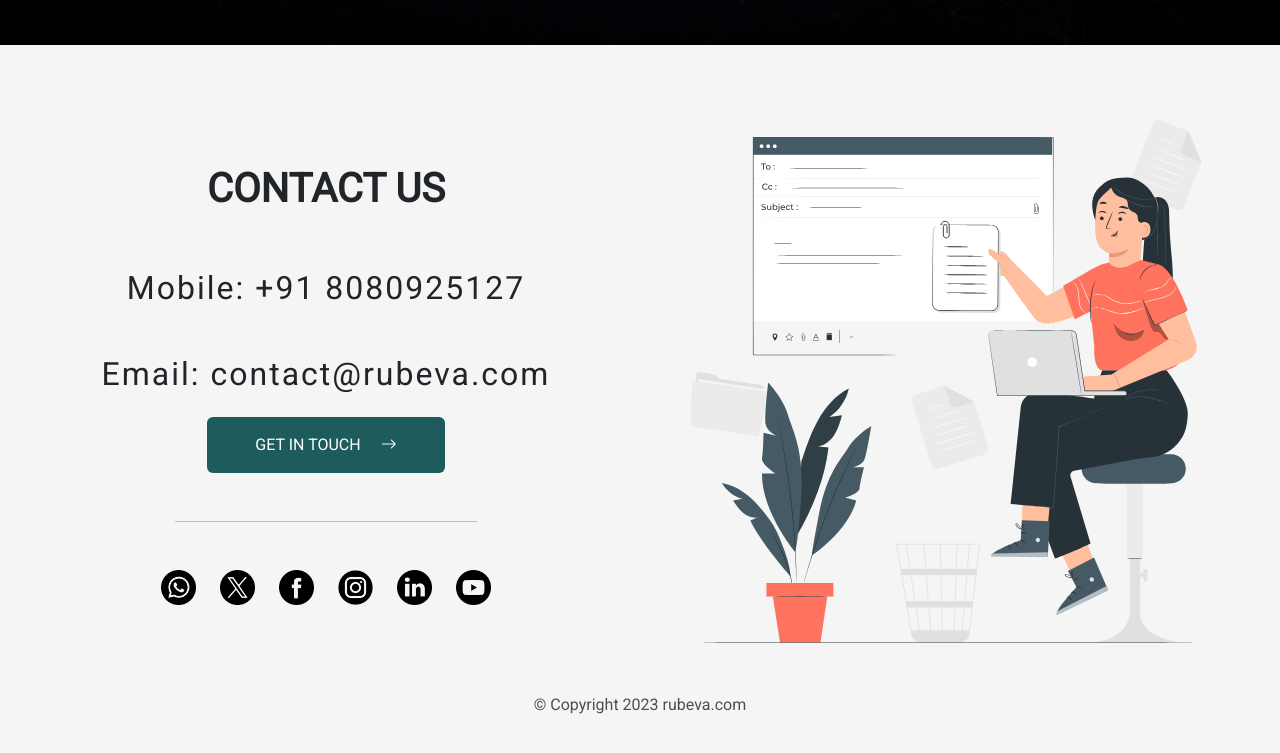
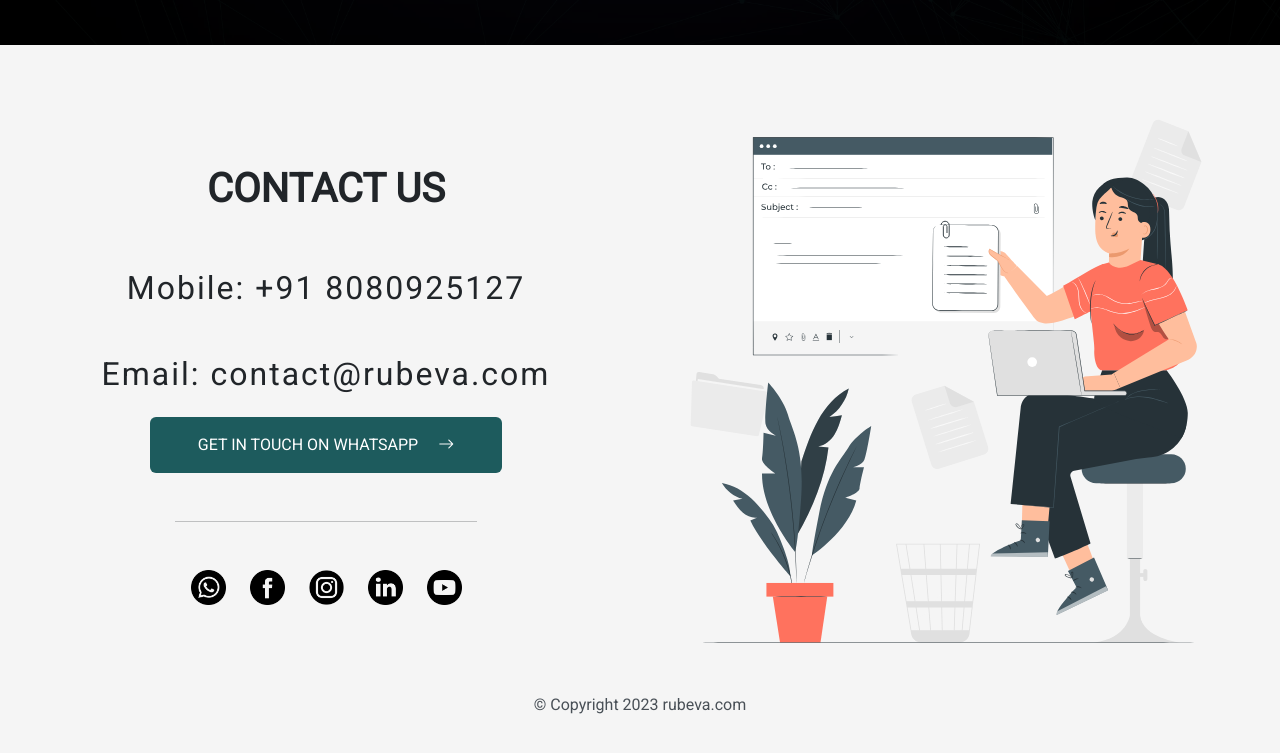
Before and after one commit to RubevaCode/website, a plain HTML site: page index.html in a window 1280 px wide. Shown: the part 3216-3969 px from the top of the page. Drawn offline with Linux system fonts and the light colour scheme.

Commit message:
Updated Social Links

```diff
--- a/index.html
+++ b/index.html
@@ -270,10 +270,9 @@
                     <h2 class="text-center c-text-email my-4">Mobile: +91 8080925127</h2>
                     <h2 class="text-center c-text-email my-4">Email: contact@rubeva.com</h2>
 
-                    <a
-                        href="mailto:contact@rubeva.com?subject=rubeva%20inquiry&body=I'm%20inquiring%20about%20the%20rubeva%20drones"><button
+                    <a href="https://wa.me/918080925127?text=I'm%20inquiring%20about%20the%20rubeva%20drones"><button
                             type="button" class="btn btn-primary c-primary-btn py-3 px-5 text-uppercase">Get in
-                            touch
+                            touch on WhatsApp
                             <i class="bi-arrow-right ms-3"></i></button></a>
 
 
@@ -283,13 +282,11 @@
                         <a href="https://wa.me/918080925127?text=I'm%20inquiring%20about%20the%20rubeva%20drones"
                             class="social-link" target="_blank"><img src="./src/Icons/whatsapp.webp"
                                 alt="Whatsapp Link"></a>
-                        <a href="#" class="social-link" target="_blank"><img src="./src/Icons/twitter.webp"
-                                alt="Twitter Link"></a>
-                        <a href="#" class="social-link" target="_blank"><img src="./src/Icons/facebook.webp"
+                        <a href="https://www.facebook.com/people/Rubeva/61551942187478/" class="social-link" target="_blank"><img src="./src/Icons/facebook.webp"
                                 alt="Facebook Link"></a>
-                        <a href="#" class="social-link" target="_blank"><img src="./src/Icons/instagram.webp"
+                        <a href="https://www.instagram.com/rubeva_drones/" class="social-link" target="_blank"><img src="./src/Icons/instagram.webp"
                                 alt="Instagram Link"></a>
-                        <a href="#" class="social-link" target="_blank"><img src="./src/Icons/linkedin.webp"
+                        <a href="https://www.linkedin.com/company/rubeva-innovations/" class="social-link" target="_blank"><img src="./src/Icons/linkedin.webp"
                                 alt="Linkedin Link"></a>
                         <a href="#" class="social-link" target="_blank"><img src="./src/Icons/youtube.webp"
                                 alt="Youtube Link"></a>
```
